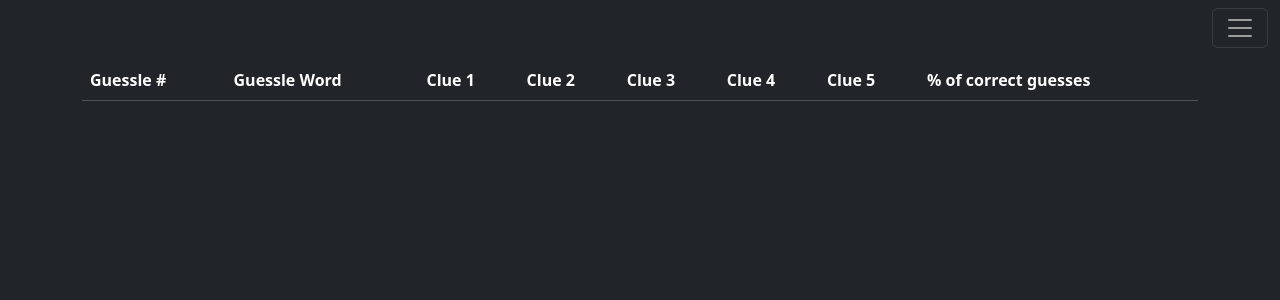
After one commit to bitFez/oneshot_wordle, a Django app: page /history in a window 1280 px wide. The commit adds this page. Shown: the top 300 px of the page. Run offline with Django 4.2, Linux system fonts and the light colour scheme; data that the repository does not hold is empty; parts of the project's set-up code (start-up, migrations or seed data) failed here and were passed over; some libraries are stand-ins or nearby versions.

Commit message:
Added history page

```diff
--- a/oneshot_wordle/oneshot_wordle/game/urls.py
+++ b/oneshot_wordle/oneshot_wordle/game/urls.py
@@ -3,7 +3,7 @@
 from oneshot_wordle.game.views import (
     wordle,
     load_words,
-    help_menu, results
+    help_menu, results, history
 )
 
 app_name = "game"
@@ -13,4 +13,5 @@
     #path('/',process_word, name='process_word'),
     path('help',help_menu, name='help'),
     path('results', results, name='results'),
+    path('history', history, name='history'),
 ]
--- a/oneshot_wordle/oneshot_wordle/game/views.py
+++ b/oneshot_wordle/oneshot_wordle/game/views.py
@@ -251,7 +251,7 @@
                         row+=letter
                 row+='</div><br>'
                 cluesRow.append(row)
-                new_guess_formset = GuessFormSet(initial = guess_formset.cleaned_data, prefix='guess')
+                # new_guess_formset = GuessFormSet(initial = guess_formset.cleaned_data, prefix='guess')
                 new_alphabet_formset = AlphabetFormSet(initial = alphabet_formset.cleaned_data,prefix='alphabet')
 
                 context['form'] = form
@@ -262,6 +262,9 @@
                 if guess == TARGET_WORD:
                     messages.add_message(request=request, level=messages.SUCCESS, message='You Guessled in one Shot!! Challenge your friend by clicking '+'<a href='+request.path+'?target_word='+form.cleaned_data['target_word']+'>here</a>', extra_tags='safe')
                     results = request.session.get('results',None)
+                    todaysGuessle.attempts+=1
+                    todaysGuessle.correctAnswers+=1
+                    todaysGuessle.save()
                     if results:
                         results[str(attempt_number)] = results[str(attempt_number)]+1
                     else:
@@ -272,6 +275,8 @@
 
                 elif attempts_left == 1:
                     messages.add_message(request=request, level=messages.ERROR, message = 'Chances over. word is '+TARGET_WORD)
+                    todaysGuessle.attempts+=1
+                    todaysGuessle.save()
             else:
                 messages.add_message(request=request, level=messages.ERROR, message=guess+' is not a valid english word')
                 context['guess_formset'] = guess_formset
@@ -331,6 +336,26 @@
 
     return render(request, 'pages/games/wordle.html', context)
 
+def history(request):
+    guesses = OneshotWord.objects.all()
+    clues = OneshotClues.objects.all()
+
+    guessles = {}
+    # Loops through all words excluding today's date or last word
+    for i in range(0,len(guesses)-1):
+        # if percentage correct for the day is 0 stops division by 0 error
+        try:
+            per=round((guesses[i].correctAnswers/guesses[i].attempts)*100,2)
+        except:
+            per=0
+        a = {i:{'id':guesses[i].id, 'word':guesses[i].word, 'clue1':clues[i].clue1, 'clue2':clues[i].clue2,
+             'clue3':clues[i].clue3,'clue4':clues[i].clue4,'clue5':clues[i].clue5,'per':per, 'date':guesses[i].date}}
+        # adds each item in the guesses and clues tables to a dict
+        guessles.update(a)
+    context = {'guessles':guessles}
+
+    return render(request, 'pages/games/history.html', context)
+
 def help_menu(request):
     return render(request=request,template_name='word/help.html')
 
--- a/oneshot_wordle/oneshot_wordle/templates/navbar.html
+++ b/oneshot_wordle/oneshot_wordle/templates/navbar.html
@@ -17,6 +17,12 @@
             </li>
             <li class="nav-item">
               <a class="nav-link" href="{% url 'about' %}">About</a>
+            </li>
+            <li class="nav-item">
+              <a class="nav-link" href="{% url 'game:history' %}">Previous Wordles</a>
+            </li>
+            <li class="nav-item">
+              <a class="nav-link" href="#">Hall of Fame</a>
             </li>
             {% if request.user.is_authenticated %}
             <li class="nav-item">
--- /dev/null
+++ b/oneshot_wordle/oneshot_wordle/templates/pages/games/history.html
@@ -0,0 +1,35 @@
+{% extends "base.html" %}
+{% load static %}
+
+{% block content %}
+
+<table class="table table-dark table-striped">
+    <thead>
+      <tr class="table-dark">
+        <th scope="col" >Guessle #</th>
+        <th scope="col">Guessle Word</th>
+        <th scope="col">Clue 1</th>
+        <th scope="col">Clue 2</th>
+        <th scope="col">Clue 3</th>
+        <th scope="col">Clue 4</th>
+        <th scope="col">Clue 5</th>
+        <th scope="col">% of correct guesses</th>
+      </tr>
+    </thead>
+        <tbody>
+        {% for guessle in guessles.items reversed %}
+            <tr>
+                <th scope="row" class="table-dark">#{{guessle.1.id}} - {{guessle.1.date|date:"D d M Y"}}</th>
+                <td class="table-dark">{{guessle.1.word}}</td>
+                <td class="table-dark">{{guessle.1.clue1}}</td>
+                <td class="table-dark">{{guessle.1.clue2}}</td>
+                <td class="table-dark">{{guessle.1.clue3}}</td>
+                <td class="table-dark">{{guessle.1.clue4}}</td>
+                <td class="table-dark">{{guessle.1.clue5}}</td>
+                <td class="table-dark">{{guessle.1.per}}%</td>
+            </tr>
+        {% endfor %}
+        </tbody>
+    </table>
+
+{% endblock content %}
```
Also changed, not shown: README.md.
